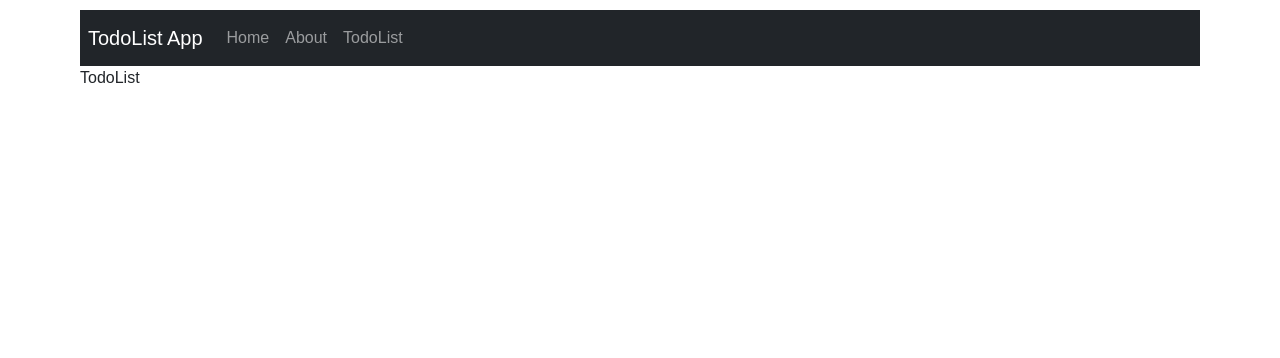
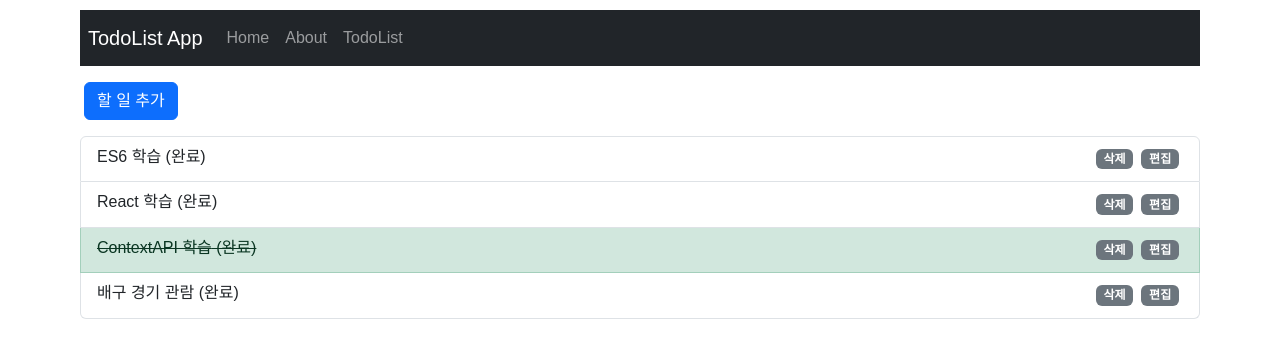
Before and after one commit to fanfarexo/quickstart-router-todolist, a React (Vite) app: page /todos in a window 1280 px wide. Shown: the top 358 px of the page. Built offline with nearby package versions, Linux system fonts and the light colour scheme.

Commit message:
feat: TodoList, TodoItem 컴포넌트 작성

```diff
--- a/src/pages/TodoItem.tsx
+++ b/src/pages/TodoItem.tsx
@@ -1,5 +1,39 @@
-const TodoItem = () => {
-  return <div>TodoItem</div>;
+import { useNavigate } from 'react-router';
+import { CallbacksType, TodoItemType } from '../AppContainer';
+
+type PropsType = {
+  todoItem: TodoItemType;
+  callbacks: CallbacksType;
+};
+
+const TodoItem = ({ todoItem, callbacks }: PropsType) => {
+  const navigate = useNavigate();
+  let itemClassName = 'list-group-item';
+  if (todoItem.done) itemClassName += ' list-group-item-success';
+
+  return (
+    <li className={itemClassName}>
+      <span
+        className={todoItem.done ? 'todo-done pointer' : 'pointer'}
+        onClick={() => callbacks.toggleDone(todoItem.id)}
+      >
+        {todoItem.todo}
+        {todoItem.todo ? ' (완료)' : ''}
+      </span>
+      <span
+        className='float-end badge bg-secondary pointer m-1'
+        onClick={() => navigate('/todos/edit/' + todoItem.id)}
+      >
+        편집
+      </span>
+      <span
+        className='float-end badge bg-secondary pointer m-1'
+        onClick={() => callbacks.deleteTodo(todoItem.id)}
+      >
+        삭제
+      </span>
+    </li>
+  );
 };
 
 export default TodoItem;
--- a/src/pages/TodoList.tsx
+++ b/src/pages/TodoList.tsx
@@ -1,5 +1,32 @@
-const TodoList = () => {
-  return <div>TodoList</div>;
+import { Link } from 'react-router-dom';
+import TodoItem from './TodoItem';
+import { CallbacksType, StatesType } from '../AppContainer';
+
+type PropsType = {
+  states: StatesType;
+  callbacks: CallbacksType;
+};
+
+const TodoList = ({ states, callbacks }: PropsType) => {
+  const todoItem = states.todoList.map((item) => {
+    return <TodoItem key={item.id} todoItem={item} callbacks={callbacks} />;
+  });
+  return (
+    <>
+      <div className='row'>
+        <div className='col p-3'>
+          <Link className='btn btn-primary' to='/todos/add'>
+            할 일 추가
+          </Link>
+        </div>
+      </div>
+      <div className='row'>
+        <div className='col'>
+          <ul className='list-group'>{todoItem}</ul>
+        </div>
+      </div>
+    </>
+  );
 };
 
 export default TodoList;
```
